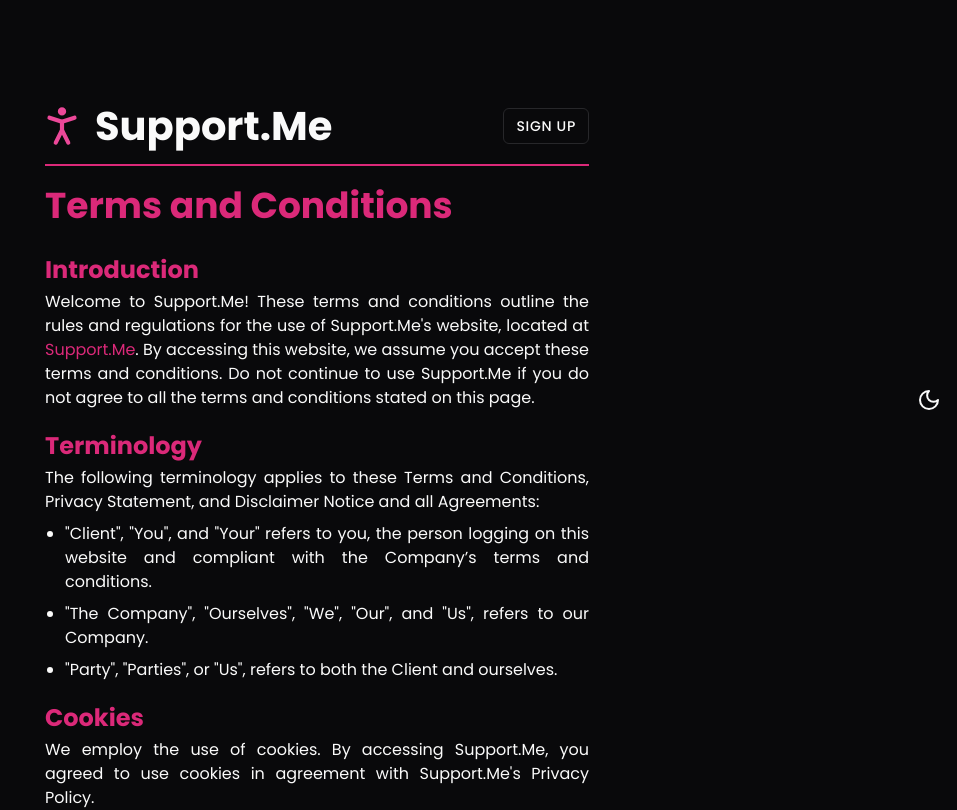
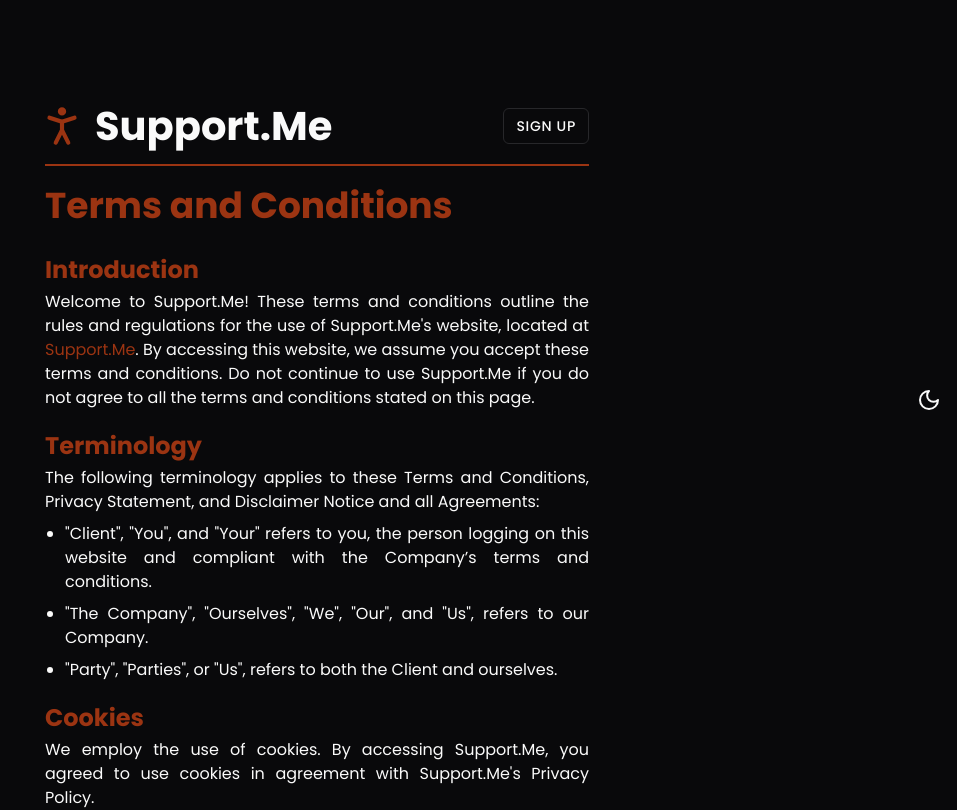
Before and after one commit to lboone/lambapps-support-me-course, a Next.js app: page /terms-and-conditions in a window 1280 px wide. Shown: the top 810 px of the page, without its empty margins (323-1280 px from the left). Built offline with nearby package versions, Linux system fonts and the light colour scheme.

Commit message:
change primary color to an orange-800

```diff
--- a/app/globals.css
+++ b/app/globals.css
@@ -10,7 +10,7 @@
     --card-foreground: 240 10% 3.9%;
     --popover: 0 0% 100%;
     --popover-foreground: 240 10% 3.9%;
-    --primary: 333, 71%, 51%;
+    --primary: 15, 79%, 34%; /*333, 71%, 51%;*/
     --primary-foreground: 0, 0%, 100%;
     --secondary: 240 4.8% 95.9%;
     --secondary-foreground: 240 5.9% 10%;
@@ -33,7 +33,7 @@
     --card-foreground: 0 0% 98%;
     --popover: 240 10% 3.9%;
     --popover-foreground: 0 0% 98%;
-    --primary: 333, 71%, 51%;
+    --primary: 15, 79%, 34%; /*333, 71%, 51%;*/
     --primary-foreground: 0, 0%, 100%;
     --secondary: 240 3.7% 15.9%;
     --secondary-foreground: 0 0% 98%;
--- a/components/ui/site-logo.tsx
+++ b/components/ui/site-logo.tsx
@@ -11,7 +11,7 @@ interface SiteLogoProps {
 const SiteLogo = ({
   className,
   title = "Support.Me",
-  children = <PersonStandingIcon size={50} className="text-pink-500" />,
+  children = <PersonStandingIcon size={50} className="text-primary" />,
 }: SiteLogoProps) => {
   return (
     <Link href="/">
```
